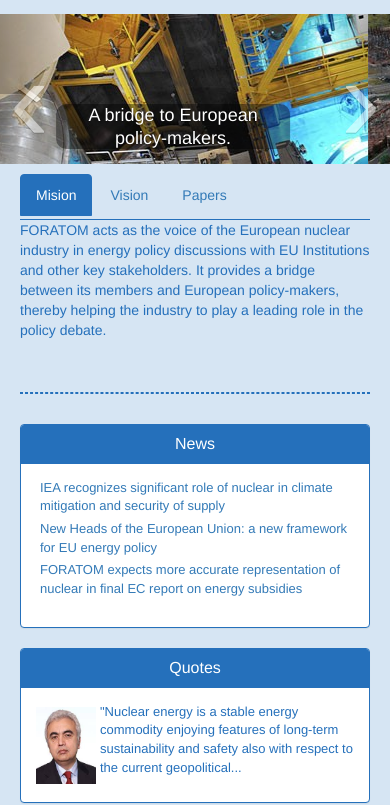
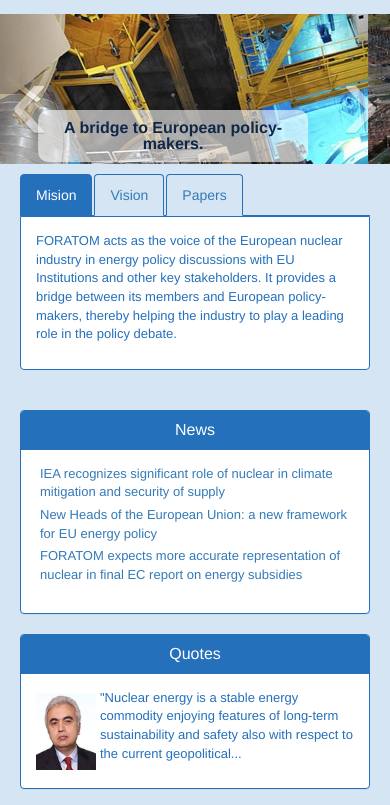
Before and after one commit to jaav/mobilesites, a plain HTML site: page foratom/frame/index.html in a window 390 px wide. Shown: the part 64-869 px from the top of the page. Drawn offline with nearby package versions, Linux system fonts and the light colour scheme.

Commit message:
Adding tasks

```diff
--- a/foratom/frame/assets/custom.css
+++ b/foratom/frame/assets/custom.css
@@ -17,6 +17,10 @@
     }
     #myTabs{
       height: 188px;
+      margin-bottom: 48px;
+    }
+    #myTabs #myTab li{
+      padding-bottom: 0;
     }
     .nav-tabs {
       border-bottom: 1px solid #2570BB;
@@ -26,9 +30,19 @@
       background-color: #2570BB;
       border: 1px solid #2570BB;
     }
+    .nav-tabs > li > a,
     .nav-tabs > li > a:hover,
     .nav-tabs > li > a:focus {
       border-color: #2570BB #2570BB #D6E5F3;
+    }
+    #myTabContent{
+      padding: 0 4px;
+      border: 1px solid #2570BB;
+      border-bottom-left-radius: 4px;
+      border-bottom-right-radius: 4px;
+      background-color: #FFF;
+      padding: 15px;
+      font-size: 13px;
     }
     #myTabContent li{
       list-style-type: lower-roman;
@@ -283,15 +297,16 @@
       background-color: transparent;
       position: static;
       max-width: 550px;
-      padding: 0 20px;
+      padding: 10px 20px;
       margin-top: 200px;
     }
     .carousel-caption h1,
     .carousel-caption .lead {
       margin: 0;
-      line-height: 1.25;
-      color: #fff;
-      text-shadow: 0 1px 1px rgba(0,0,0,.4);
+      line-height: 1;
+      color: #102748;
+      text-shadow: none;
+      font-weight: 800;
     }
     .carousel-caption .btn {
       margin-top: 10px;
@@ -377,19 +392,19 @@
         height: 150px;
       }
       .carousel-caption {
-        width: 65%;
-        margin-top: 90px;
+        width: 75%;
+        margin-top: 96px;
         margin-left: auto;
         margin-right: auto;
         border-radius: 10px;
-        background: rgba(0, 0, 0, 0.4);
+        background: rgba(255, 255, 255, 0.6);
       }
       .carousel-caption h1 {
         font-size: 30px;
       }
       .carousel-caption .lead,
       .carousel-caption .btn {
-        font-size: 18px;
+        font-size: 16px;
         text-align: center;
       }
 
--- a/foratom/frame/index.html
+++ b/foratom/frame/index.html
@@ -47,7 +47,7 @@
 
       <ul class="nav navbar-nav">
           <li class="active"><a href="#">Home</a></li>
-          <li><a href="#about">Organisation</a></li>
+          <li><a href="#about" >Organisation</a></li>
           <li><a href="#contact">Membership</a></li>
           <li><a href="#contact">Facts&amp;Figures</a></li>
           <li><a href="#contact">EU Policy</a></li>
@@ -115,7 +115,6 @@
    </div>
 </div>
 </div>
-<div class="ruler"><hr/></div>
 
 <div>
 <div class="panel panel-default">
```
Also changed, not shown: tasks.md (added, +11 -0 lines).
